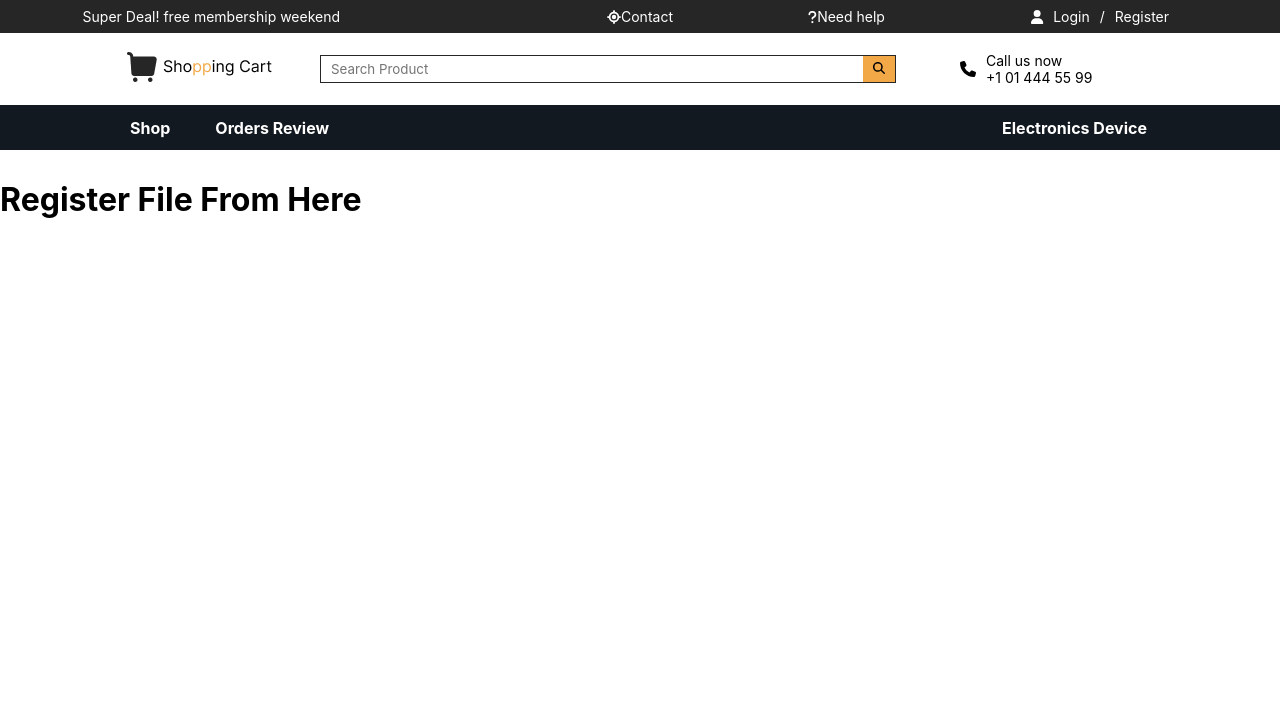
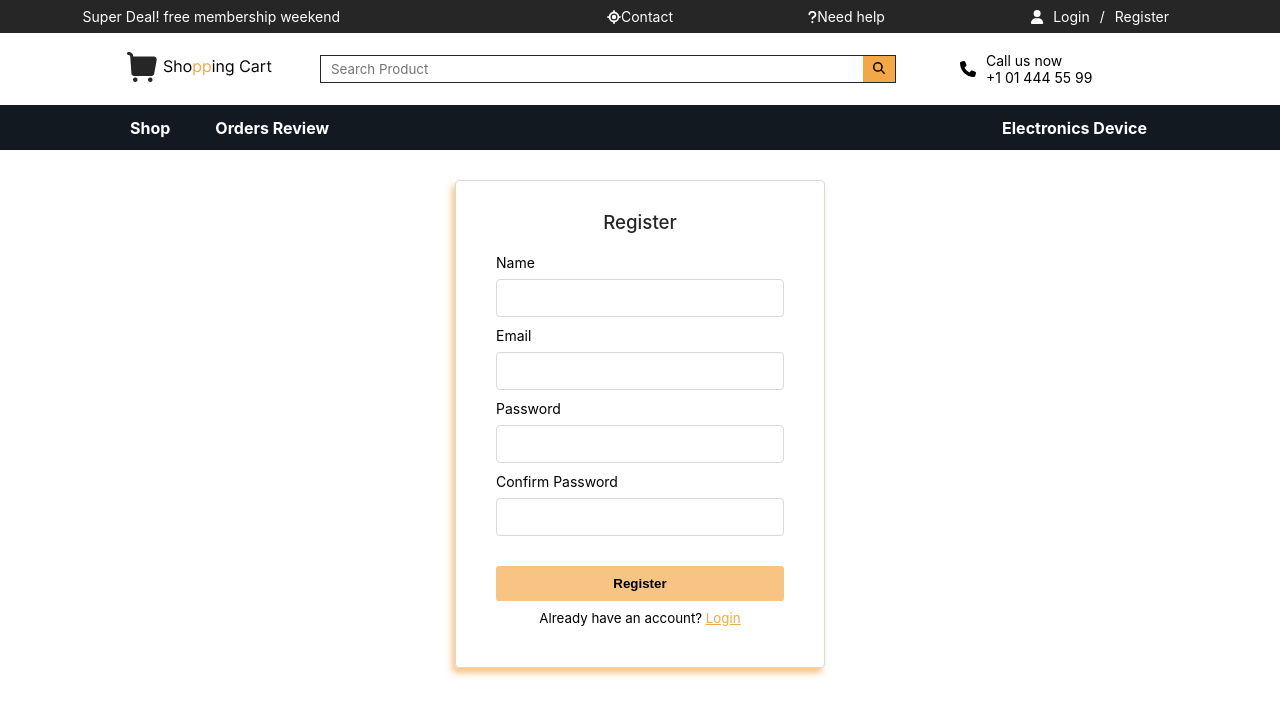
Before and after one commit to dev-hafiz/shopping_cart, a React (Vite) app: page /register in a window 1280 px wide. Shown: the top 716 px of the page. Built offline with nearby package versions, Linux system fonts and the light colour scheme.

Commit message:
Finished form validation with regex

```diff
--- a/src/components/Login/Login.css
+++ b/src/components/Login/Login.css
@@ -1,8 +1,7 @@
 .form-container{
   width: 370px;
-  height: 460px;
   border: 1px solid #D8D9DA;
-  margin: 0 auto;
+  margin: 30px auto;
   border-radius: 4px;
   padding: 30px 40px;
   box-shadow: -3px 5px 6px #f3a847ab;
@@ -37,6 +36,10 @@
   margin-top: 30px;
   border-radius: 3px;
   font-weight: 700;
+  cursor: pointer;
+}
+.submit-btn:hover{
+  background: #da9842ab;
 }
 .toggle-text{
   margin-top: 6px;
@@ -84,3 +87,7 @@
   margin-left: 50px;
   margin-right: 10px;
 }
+
+.error-text{
+  color: #a30a05;
+}
--- a/src/components/Login/Login.jsx
+++ b/src/components/Login/Login.jsx
@@ -1,3 +1,4 @@
+/* eslint-disable react/no-unescaped-entities */
 import { NavLink } from "react-router-dom";
 import "./Login.css";
 import googleIcon from "../../../src/assets/googleIcon.png";
--- a/src/components/Register/Register.jsx
+++ b/src/components/Register/Register.jsx
@@ -1,7 +1,93 @@
+import { useState } from "react";
+import { NavLink } from "react-router-dom";
+
 const Register = () => {
+  const [passwordError, setPasswordError] = useState("");
+  const [emailError, setEmailError] = useState("");
+
+  const handleRagisterForm = (event) => {
+    event.preventDefault();
+    const form = event.target;
+    const name = form.name.value;
+    const email = form.email.value;
+    const password = form.password.value;
+    const confirmPassword = form.confirm.value;
+
+    // --- Email Validation Start ---
+
+    // eslint-disable-next-line no-useless-escape
+    if (!/^\w+([\.-]?\w+)*@\w+([\.-]?\w+)*(\.\w{2,3})+$/.test(email)) {
+      setEmailError("Give a valid email address");
+      return;
+    }
+    setEmailError("");
+
+    // --- Email Validation End ---
+
+    // --- Password Validation Start ---
+    if (password !== confirmPassword) {
+      setPasswordError("Password didn't match");
+      return;
+    }
+    if (!/(?=.*[a-z])/.test(confirmPassword)) {
+      setPasswordError("At least 1 lowercase alphabetical character");
+      return;
+    }
+    if (!/(?=.*[A-Z])/.test(confirmPassword)) {
+      setPasswordError("At least 1 uppercase  alphabetical character");
+      return;
+    }
+    if (!/(?=.*[0-9])/.test(confirmPassword)) {
+      setPasswordError("At least 1 numeric  character");
+      return;
+    }
+    if (!/(?=.*[!@#$%^&*])/.test(confirmPassword)) {
+      setPasswordError("At least 1 special character(!@#$%^&*) character");
+      return;
+    }
+    if (!/(?=.{8,})/.test(confirmPassword)) {
+      setPasswordError("The string must be eight characters or longer");
+      return;
+    }
+    setPasswordError("");
+    // --- Password Validation End ---
+  };
+
   return (
-    <div>
-      <h1>Register File From Here</h1>
+    <div className="form-container">
+      <h3 className="form-title">Register</h3>
+      <form onSubmit={handleRagisterForm}>
+        <div className="form-control">
+          <label>Name</label>
+          <input type="text" name="name" required />
+        </div>
+        <div className="form-control">
+          <label>Email</label>
+          <input type="email" name="email" required />
+          <small className="error-text">{emailError}</small>
+        </div>
+        <div className="form-control">
+          <label>Password</label>
+          <input type="password" name="password" required />
+        </div>
+        <div className="form-control">
+          <label>Confirm Password</label>
+          <input type="password" name="confirm" required />
+          <small className="error-text">{passwordError}</small>
+          <button className="submit-btn" type="submit">
+            Register
+          </button>
+          <p className="toggle-text">
+            <small>
+              {" "}
+              Already have an account?{" "}
+              <NavLink style={{ color: "#F3A847" }} to="/login">
+                Login
+              </NavLink>
+            </small>
+          </p>
+        </div>
+      </form>
     </div>
   );
 };
```
